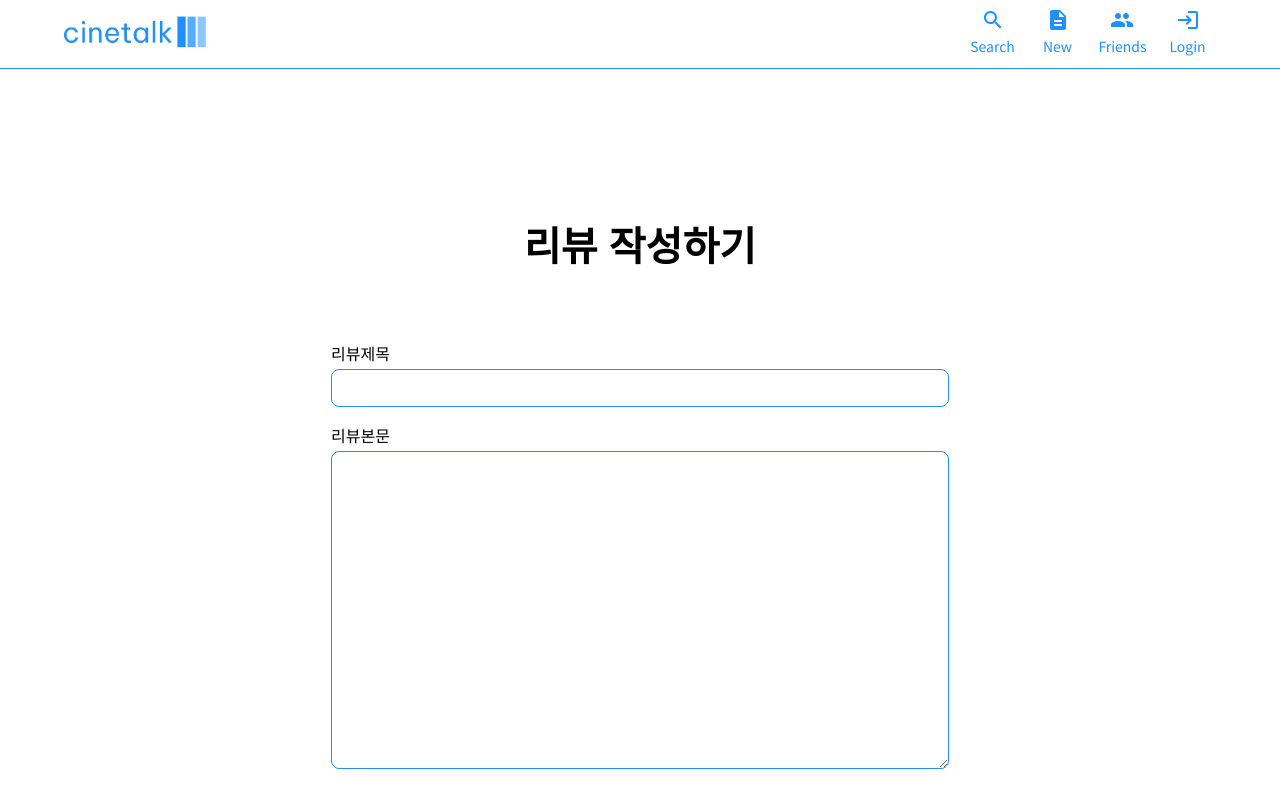
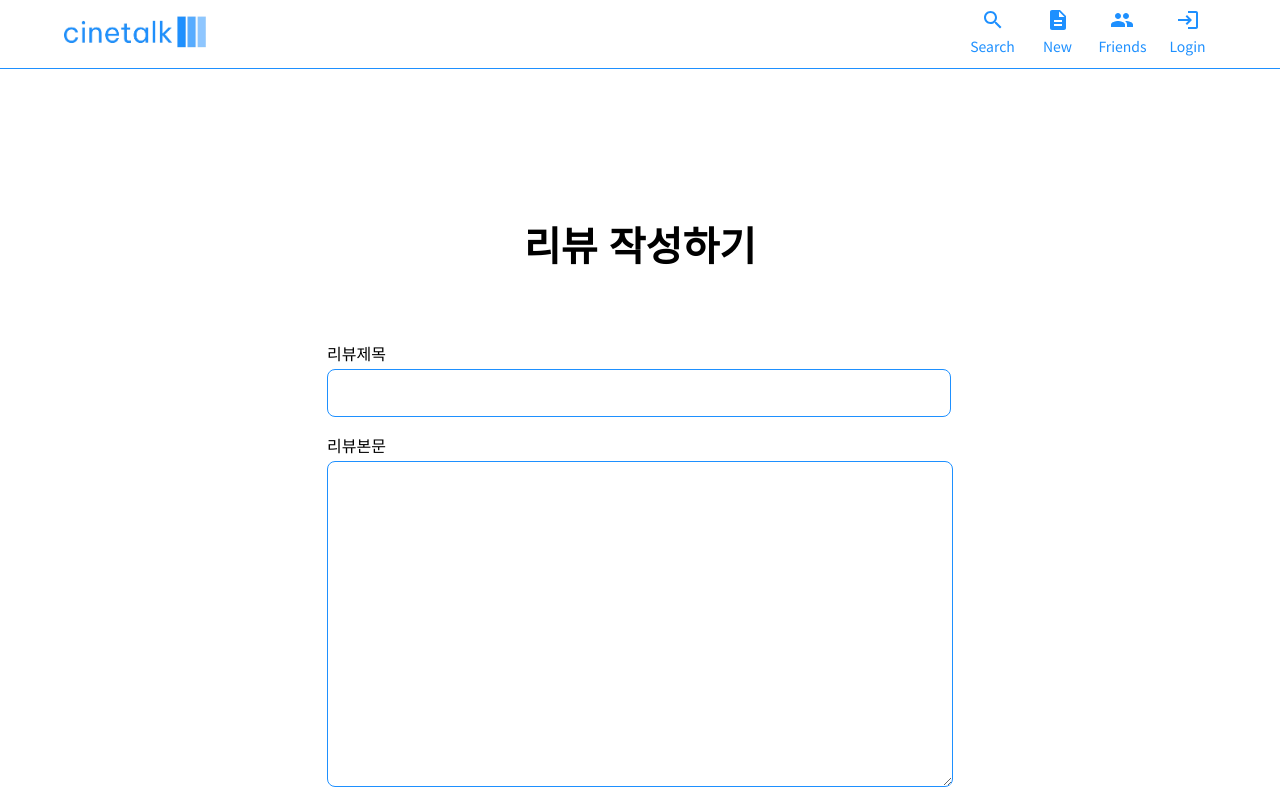
Before and after one commit to hjinn0813/cinetalk, a React (Create React App) app: page /write in a window 1280 px wide. Shown: the top 792 px of the page. Built offline with nearby package versions, Linux system fonts and the light colour scheme; a web font is replaced by a local one.

Commit message:
fix: input padding

```diff
--- a/src/styles/Write/Write.scss
+++ b/src/styles/Write/Write.scss
@@ -42,13 +42,13 @@
 .ipt-title,
 .ipt-url {
   width: 600px;
-  height: 20px;
-  padding: 8px;
+  height: 30px;
+  padding: 8px 8px 8px 14px;
 }
 .ipt-body {
   height: 300px;
   width: 600px;
-  padding: 8px;
+  padding: 12px;
 }
 .ipt-date {
   width: 300px;
```
